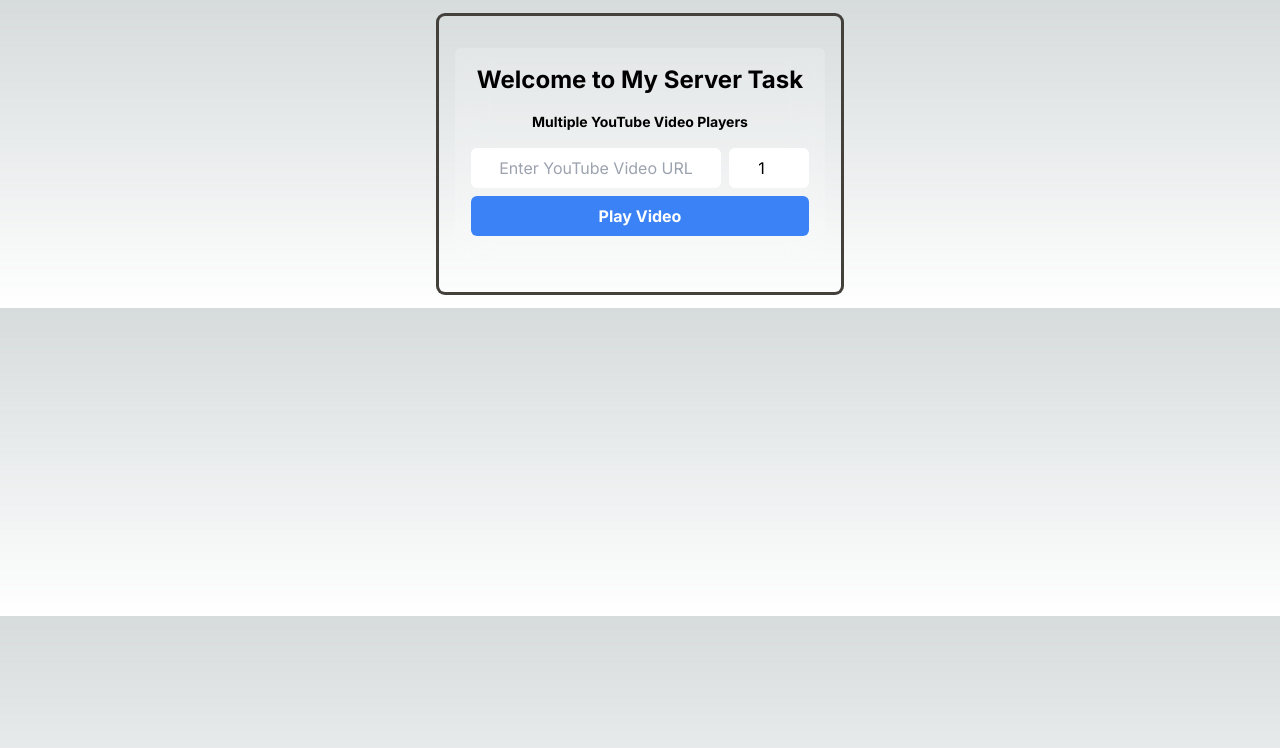
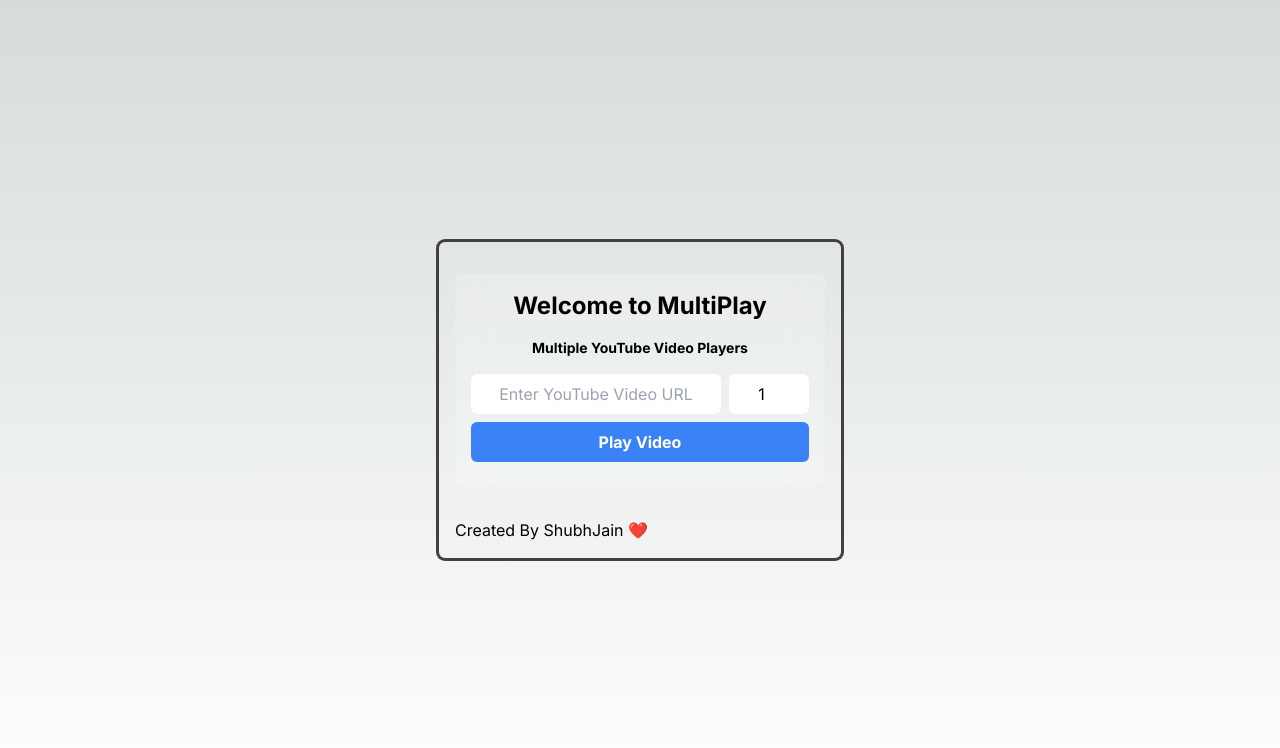
Before and after one commit to Shubhjn4357/multiplay, a Next.js app: page / in a window 1280 px wide. Shown: the top 748 px of the page. Built offline with nearby package versions, Linux system fonts and the light colour scheme.

Commit message:
fix simultanious function

```diff
--- a/components/yotubeplayerManager.js
+++ b/components/yotubeplayerManager.js
@@ -32,8 +32,8 @@
 
   return (
     <div className='p-4 ring ring-stone-700 rounded-md'>
-      <div className='sticky top-2 bg-white/20 backdrop-blur-lg rounded-md p-4 my-4'>
-        <h1 className='text-2xl font-bold text-center'>Welcome to My Server Task</h1>
+      <div className='sticky top-2 bg-white/20 backdrop-blur-lg rounded-md p-4 my-4 z-50'>
+        <h1 className='text-2xl font-bold text-center'>Welcome to MultiPlay</h1>
         <h1 className='text-sm text-muted font-bold text-center my-4'>Multiple YouTube Video Players</h1>
         <div className="flex gap-2">
           <input
@@ -53,7 +53,7 @@
         </div>
         <button className='bg-blue-500 text-white font-bold py-2 px-4 w-full my-2 rounded-md' onClick={addMultiPlayer}>Play Video</button>
       </div>
-      <div className='grid grid-cols-2 md:grid-cols-4 gap-4'>
+      <div className='grid grid-cols-1 md:grid-cols-2 lg:grid-cols-4 gap-2 mx-auto my-4'>
         {players.map(player => (
           <YouTubePlayer
             key={player.id}
@@ -63,6 +63,7 @@
           />
         ))}
       </div>
+      <p>Created By <a href="https://github.com/Shubhjn4357" target="_blank" rel="noopener noreferrer">ShubhJain ❤️</a></p>
     </div>
   );
 };
--- a/src/app/page.js
+++ b/src/app/page.js
@@ -13,7 +13,7 @@
   // }, []);
 
   return (
-    <div className='relative p-4  flex flex-col justify-center items-center'>
+    <div className='relative p-4 h-screen flex flex-col justify-center items-center'>
           <YouTubePlayerManager />
     </div>
   );
```
